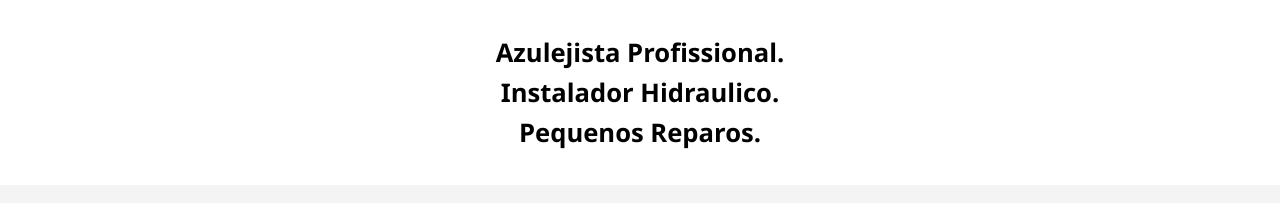
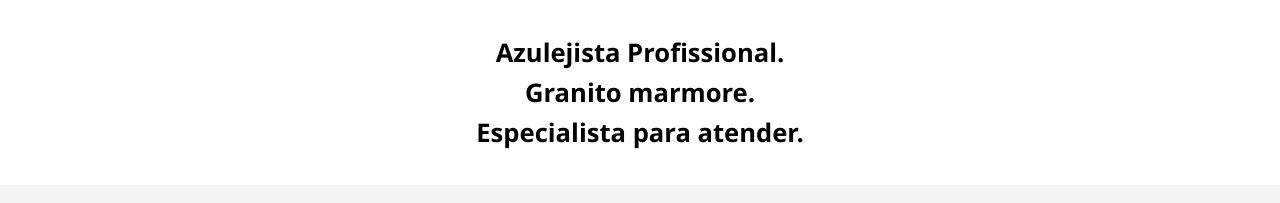
Before and after one commit to 9481A24/Azulejistaprofissional, a plain HTML site: page index.html in a window 1280 px wide. Shown: the top 203 px of the page. Drawn offline with Linux system fonts and the light colour scheme.

Commit message:
Update index.html

```diff
--- a/index.html
+++ b/index.html
@@ -106,10 +106,10 @@
       Azulejista Profissional.
     </h1>
     <p style="font-size: 1.6em; font-weight: 600; color: #000; margin: 5px 0;">
-      Instalador Hidraulico.
+      Granito marmore.
     </p>
     <p style="font-size: 1.6em; font-weight: 600; color: #000; margin: 5px 0;">
-      Pequenos Reparos.
+      Especialista para atender.
     </p>
   </header>
 
```
